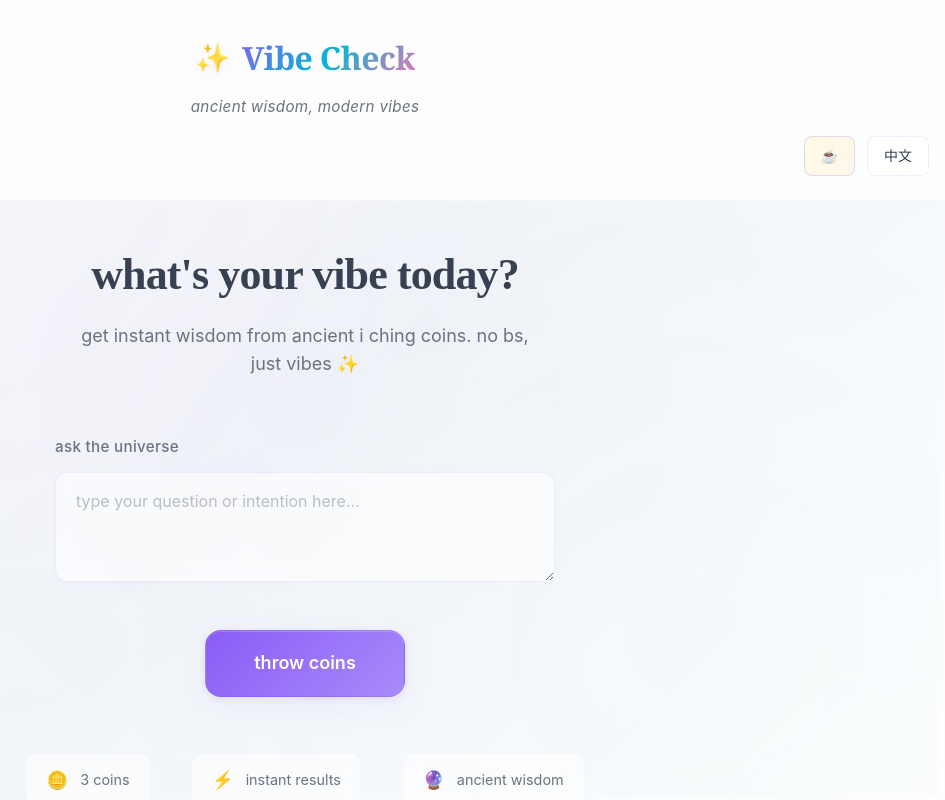
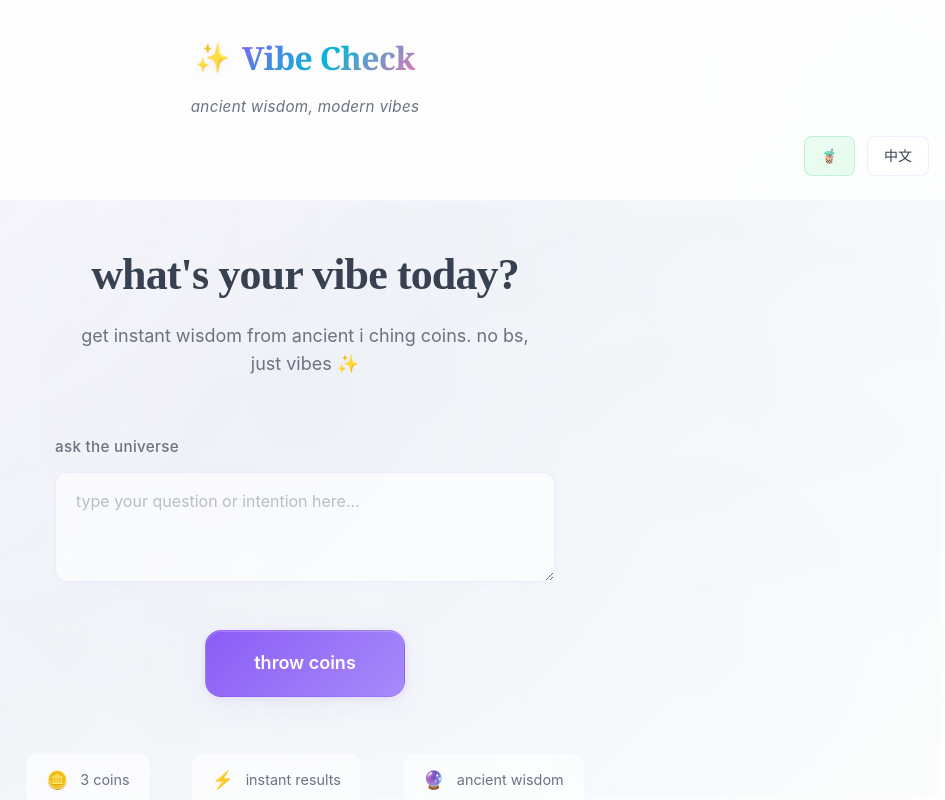
Before and after one commit to naquarius/oldschoolvibecheck, a Next.js app: page / in a window 1280 px wide. Shown: the top 800 px of the page, without its empty margins (335-1280 px from the left). Built offline with nearby package versions, Linux system fonts and the light colour scheme.

Commit message:
boba button

```diff
--- a/components/AppControls/CoffeeButton.module.css
+++ b/components/AppControls/BobaButton.module.css
@@ -1,13 +1,13 @@
-.coffeeButton {
+.bobaButton {
   padding: 0.5rem 1rem;
-  border: 1px solid rgba(139, 92, 246, 0.2);
-  border-radius: 8px;
+  border: 1px solid rgba(52, 211, 153, 0.25);
   background: linear-gradient(
     135deg,
-    rgba(255, 221, 0, 0.1),
-    rgba(255, 183, 77, 0.1)
+    rgba(187, 247, 208, 0.25),
+    rgba(134, 239, 172, 0.2)
   );
-  color: var(--text-primary);
+  color: #064e3b;
+  border-radius: 8px;
   font-size: 0.875rem;
   font-weight: 500;
   cursor: pointer;
@@ -19,21 +19,21 @@
   gap: 0.5rem;
 }
 
-.coffeeButton:hover {
+.bobaButton:hover {
   background: linear-gradient(
     135deg,
-    rgba(255, 221, 0, 0.2),
-    rgba(255, 183, 77, 0.2)
+    rgba(187, 247, 208, 0.2),
+    rgba(134, 239, 172, 0.2)
   );
+  box-shadow: 0 4px 12px rgba(16, 185, 129, 0.15);
+  border-color: rgba(16, 185, 129, 0.3);
   transform: translateY(-1px);
-  box-shadow: 0 4px 12px rgba(255, 183, 77, 0.15);
-  border-color: rgba(255, 183, 77, 0.3);
 }
 
-.coffeeEmoji {
+.bobaEmoji {
   font-size: 0.875rem;
 }
 
-.coffeeText {
+.bobaText {
   font-family: 'Inter', -apple-system, BlinkMacSystemFont, system-ui, sans-serif;
 }
--- /dev/null
+++ b/components/AppControls/BobaButton.tsx
@@ -0,0 +1,14 @@
+import styles from './BobaButton.module.css';
+
+export const BobaButton = () => (
+  <a
+    href="https://www.buymeacoffee.com/earthedsouls"
+    target="_blank"
+    rel="noopener noreferrer"
+    className={styles.bobaButton}
+    aria-label="Support with boba"
+  >
+    <span className={styles.bobaEmoji}>🧋</span>
+    {/* <span className={styles.bobaText}>BMAC</span> */}
+  </a>
+);
--- a/components/AppControls/CoffeeButton.tsx
+++ /dev/null
@@ -1,14 +0,0 @@
-import styles from './CoffeeButton.module.css';
-
-export const CoffeeButton = () => (
-  <a
-    href="https://www.buymeacoffee.com/earthedsouls"
-    target="_blank"
-    rel="noopener noreferrer"
-    className={styles.coffeeButton}
-    aria-label="Support with coffee"
-  >
-    <span className={styles.coffeeEmoji}>☕</span>
-    {/* <span className={styles.coffeeText}>BMAC</span> */}
-  </a>
-);
--- a/pages/index.tsx
+++ b/pages/index.tsx
@@ -1,6 +1,6 @@
 'use client';
 
-import { CoffeeButton } from '@/components/AppControls/CoffeeButton';
+import { BobaButton } from '@/components/AppControls/BobaButton';
 import { LanguageToggle } from '@/components/AppControls/LanguageToggle';
 import { CoinThrow } from '@/components/CoinThrow';
 import { GuaResult } from '@/components/GuaResult';
@@ -70,7 +70,7 @@ export default function Home() {
 
           {/* Controls group */}
           <div className="header-controls">
-            <CoffeeButton />
+            <BobaButton />
             <LanguageToggle />
           </div>
         </header>
```
